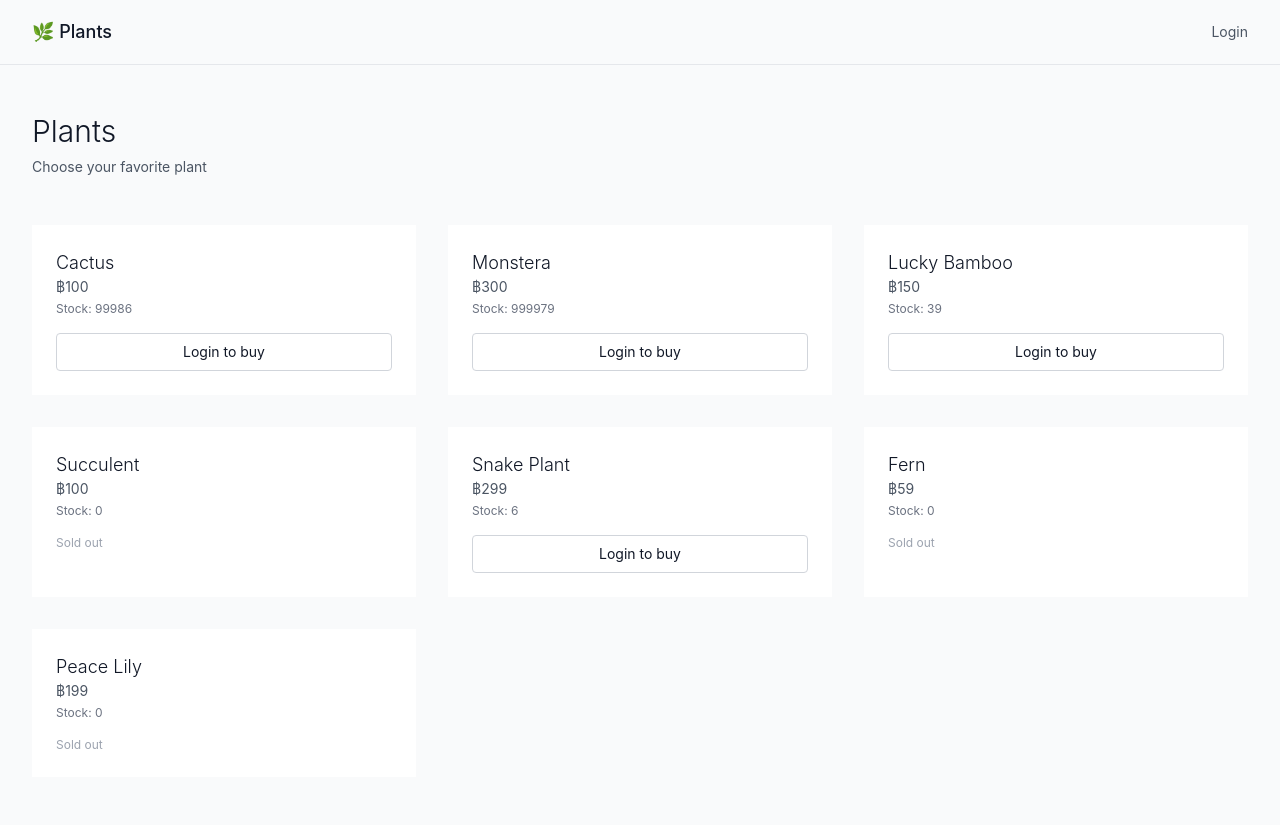
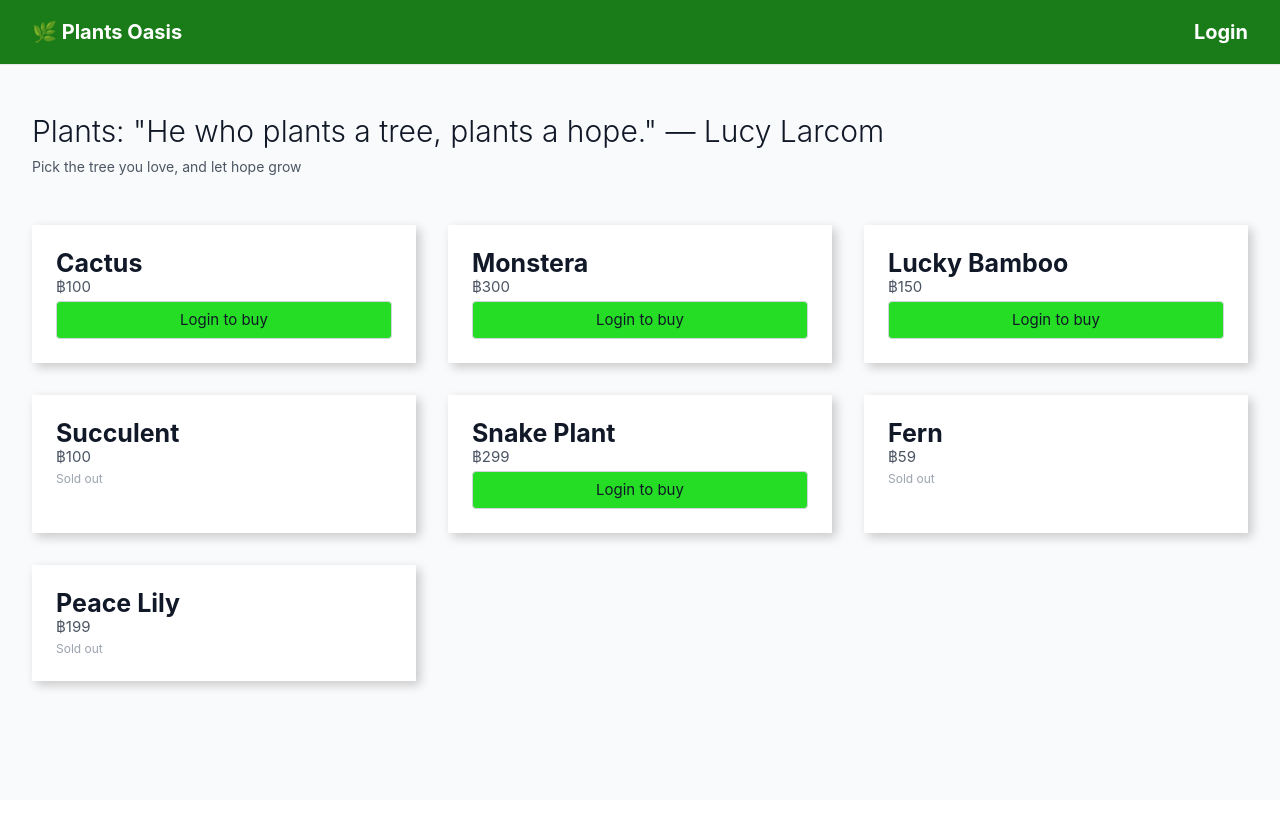
Before and after one commit to khunfriend/my-project, a Django app: page / in a window 1280 px wide. After the commit the page ends 691 px from the top, so only its background shows below. Run offline with Django 5.2, Linux system fonts and the light colour scheme; data comes from the database, SQL or seed files in the repository; both versions use the stored data as it was after the commit; some libraries are stand-ins or nearby versions.

Commit message:
edit home login register

```diff
--- a/accounts/templates/home.html
+++ b/accounts/templates/home.html
@@ -9,6 +9,27 @@
     body {
       font-family: -apple-system, BlinkMacSystemFont, 'Segoe UI', Roboto, sans-serif;
     }
+    .colgreen {
+      background-color: rgb(25, 124, 25) ;
+    }
+    .colgreli {
+      background-color: rgb(36, 221, 36) ;
+    }
+    .colwhite {
+      color: rgb(255, 255, 255) !important;
+      font-weight: bold !important;
+      font-size: 20px !important;
+    }
+    .shadow {
+      box-shadow: 4px 4px 10px rgba(12, 2, 2, 0.2) !important;
+    }
+    .fz-m {
+      font-size: 25px !important;
+      font-weight: bold !important;
+    }
+    .fz-s {
+      font-size: 15px !important;
+    }
   </style>
 </head>
 
@@ -16,22 +37,22 @@
 
 <!-- NAV -->
 <nav class="border-b border-gray-200">
-  <div class="max-w-7xl mx-auto px-4 sm:px-6 lg:px-8">
+  <div class="max-w-7xl mx-auto px-4 sm:px-6 lg:px-8 colgreen">
     <div class="flex justify-between h-16">
       <div class="flex items-center">
-        <h1 class="text-lg font-medium">🌿 Plants</h1>
+        <h1 class="text-lg font-medium colwhite">🌿 Plants Oasis</h1>
       </div>
 
       <div class="flex items-center space-x-4">
         {% if user.is_authenticated %}
-          <span class="text-sm text-gray-600">{{ user.username }}</span>
+          <span class="text-sm text-gray-600 colwhite">{{ user.username }}</span>
           {% if user.is_staff %}
-            <a href="{% url 'dashboard' %}" class="text-sm text-gray-600 hover:text-gray-900">Dashboard</a>
-            <a href="{% url 'add_plant' %}" class="text-sm text-gray-600 hover:text-gray-900">Add Plant</a>
+            <a href="{% url 'dashboard' %}" class="text-sm text-gray-600 hover:text-gray-900 colwhite">Dashboard</a>
+            <a href="{% url 'add_plant' %}" class="text-sm text-gray-600 hover:text-gray-900 colwhite">Add Plant</a>
           {% endif %}
-          <a href="/logout/" class="text-sm text-gray-600 hover:text-gray-900">Logout</a>
+          <a href="/logout/" class="text-sm text-gray-600 hover:text-gray-900 colwhite">Logout</a>
         {% else %}
-          <a href="/login/" class="text-sm text-gray-600 hover:text-gray-900">Login</a>
+          <a href="/login/" class="text-sm text-gray-600 hover:text-gray-900 colwhite">Login</a>
         {% endif %}
       </div>
     </div>
@@ -40,8 +61,8 @@
 
 <!-- HEADER -->
 <div class="max-w-7xl mx-auto px-4 sm:px-6 lg:px-8 py-12">
-  <h2 class="text-3xl font-light text-gray-900 mb-2">Plants</h2>
-  <p class="text-gray-600 text-sm">Choose your favorite plant</p>
+  <h2 class="text-3xl font-light text-gray-900 mb-2">Plants: "He who plants a tree, plants a hope." — Lucy Larcom</h2>
+  <p class="text-gray-600 text-sm">Pick the tree you love, and let hope grow</p>
 </div>
 
 <!-- GRID -->
@@ -49,22 +70,23 @@
   <div class="grid grid-cols-1 sm:grid-cols-2 lg:grid-cols-3 gap-8">
 
   {% for plant in plants %}
-    <div class="bg-white">
-      <h3 class="text-lg font-light text-gray-900 px-6 pt-6">{{ plant.name }}</h3>
+    <div class="bg-white shadow">
+      <h3 class="text-lg font-light text-gray-900 px-6 pt-6 fz-m">{{ plant.name }}</h3>
 
       <div class="px-6 pb-6">
-        <p class="text-sm text-gray-600 mb-1">฿{{ plant.price }}</p>
-        <p class="text-xs text-gray-500 mb-4">Stock: {{ plant.stock }}</p>
+        <p class="text-sm text-gray-600 mb-1 fz-s">฿{{ plant.price }}</p>
+        <!--<p class="text-xs text-gray-500 mb-4">Stock: {{ plant.stock }}</p>-->
 
         {% if plant.stock > 0 %}
           {% if user.is_authenticated and not user.is_staff %}
+            <p class="text-xs text-gray-500 mb-4">Stock: {{ plant.stock }}</p>
             <a href="{% url 'buy_plant' plant.id %}"
-               class="block text-center text-sm text-gray-900 hover:text-gray-600 py-2 border border-gray-300 hover:border-gray-400 rounded">
+               class="block text-center text-sm text-gray-900 hover:text-gray-600 py-2 border border-gray-300 hover:border-gray-400 rounded colgreli fz-s">
               Buy
             </a>
           {% elif not user.is_authenticated %}
             <a href="/login/"
-               class="block text-center text-sm text-gray-900 hover:text-gray-600 py-2 border border-gray-300 hover:border-gray-400 rounded">
+               class="block text-center text-sm text-gray-900 hover:text-gray-600 py-2 border border-gray-300 hover:border-gray-400 rounded colgreli fz-s">
               Login to buy
             </a>
           {% endif %}
--- a/accounts/templates/login.html
+++ b/accounts/templates/login.html
@@ -9,7 +9,7 @@
             font-family: -apple-system, BlinkMacSystemFont, 'Segoe UI', Roboto, sans-serif;
         }
         .max-w-md {
-            box-shadow: 4px 4px 10px rgba(12, 2, 2, 0.5);
+            box-shadow: 4px 4px 10px rgba(12, 2, 2, 0.2);
         }
         .block {
             font-size: medium !important;
@@ -23,7 +23,7 @@
 <div class="w-full max-w-md">
     <div class="bg-white">
         <div class="px-8 py-10">
-            <h2 class="text-2xl font-light text-gray-900 mb-8">Login</h2>
+            <h2 class="text-2xl font-light text-gray-900 mb-8">🌿Welcome back, let's grow together.</h2>
 
             <form method="POST" class="space-y-6">
                 {% csrf_token %}
--- a/accounts/templates/register.html
+++ b/accounts/templates/register.html
@@ -7,6 +7,12 @@
     <style>
         body {
             font-family: -apple-system, BlinkMacSystemFont, 'Segoe UI', Roboto, sans-serif;
+        }
+        .max-w-md {
+            box-shadow: 4px 4px 10px rgba(12, 2, 2, 0.2);
+        }
+        .block {
+            font-size: medium !important;
         }
     </style>
 </head>
```
Also changed, not shown: db.sqlite3.
